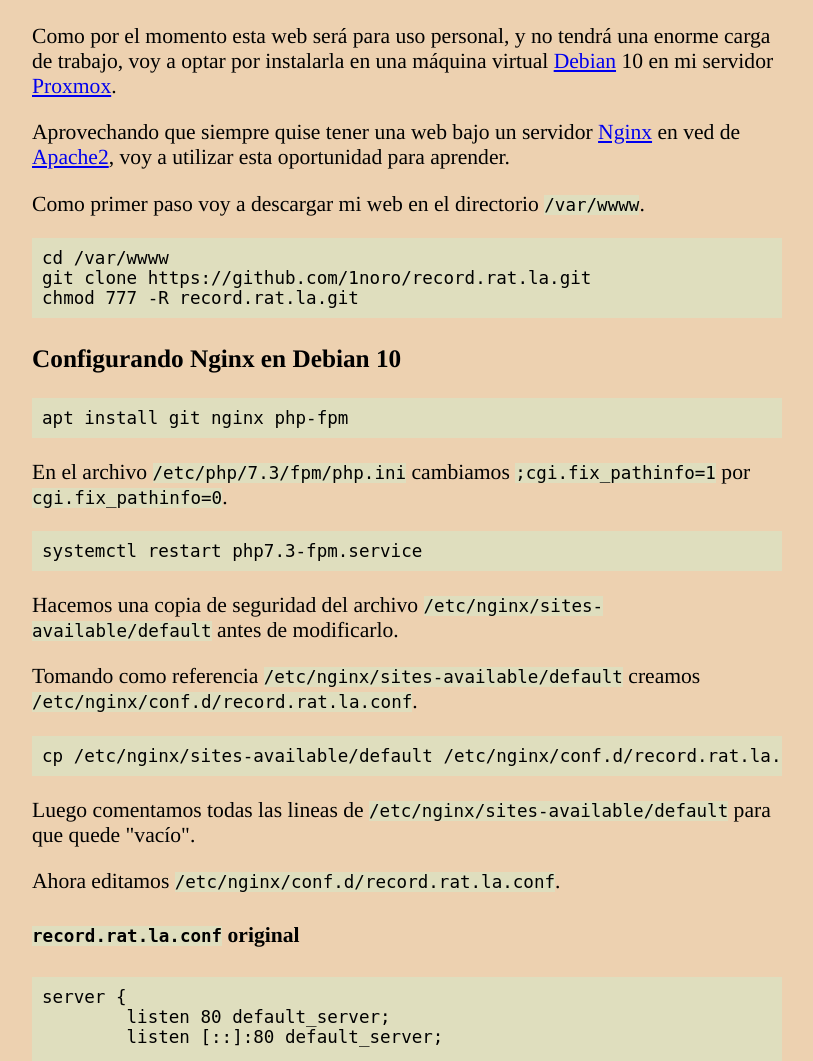
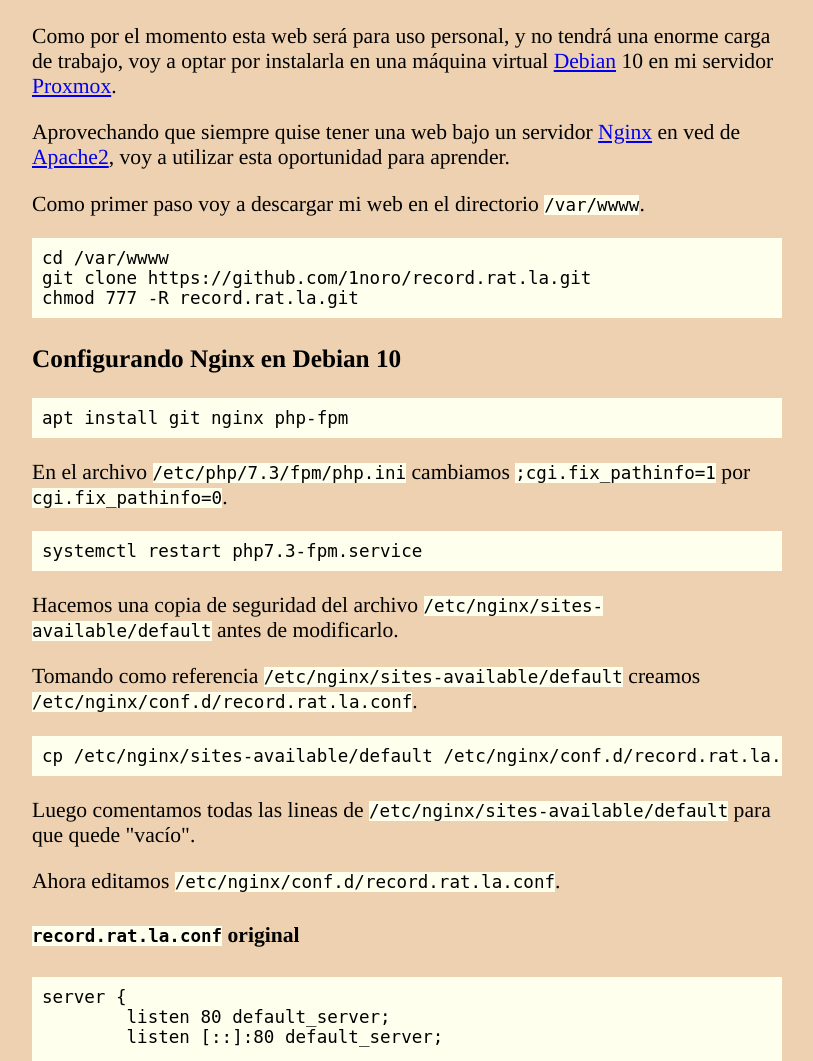
Before and after one commit to 1noro/record.rat.la, a PHP site: page /index.php in a window 1280 px wide. Shown: the part 199-1260 px from the top of the page, without its empty margins (233-1046 px from the left). Run offline with PHP 8.4, Linux system fonts and the light colour scheme.

Commit message:
actualizado color de los cuadros de código

```diff
--- a/article/202009181457i-genesis.html
+++ b/article/202009181457i-genesis.html
@@ -52,7 +52,7 @@
 }
 
 pre, code, samp {
-    background-color: #dfdebe;
+    background-color: #ffffee;
 }
 </pre>
 
--- a/index.php
+++ b/index.php
@@ -33,7 +33,7 @@
             }
 
             pre, code, samp {
-                background-color: #dfdebe; /*#f8bba5*/
+                background-color: #ffffee; /*#dfdebe*/ /*#f8bba5*/
             }
         </style>
     </head>
```
